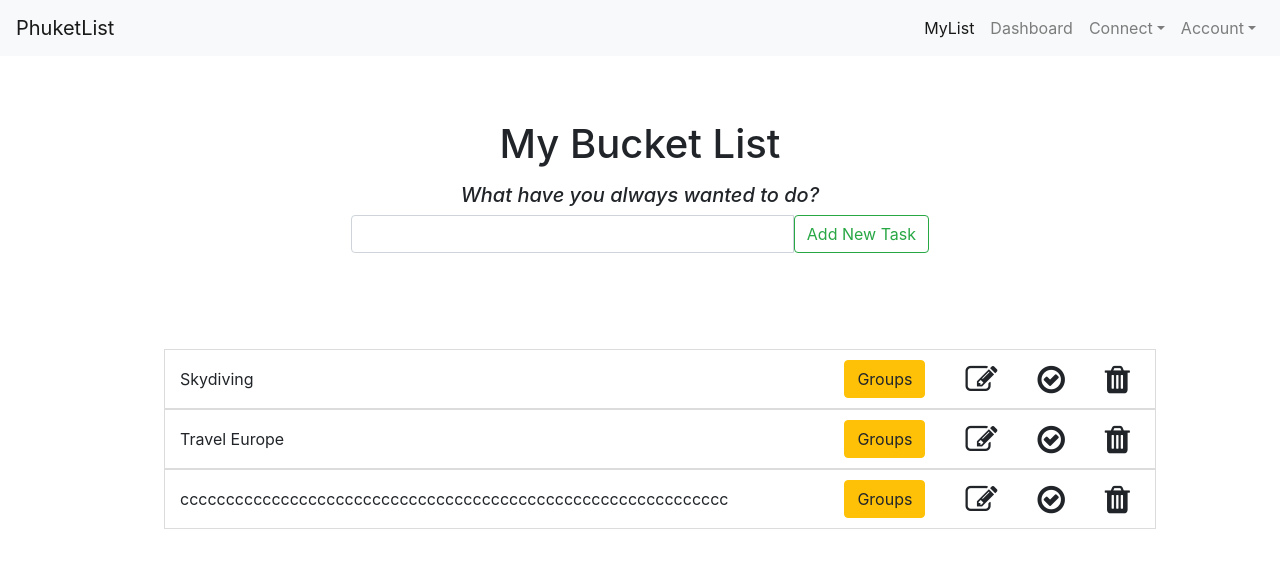
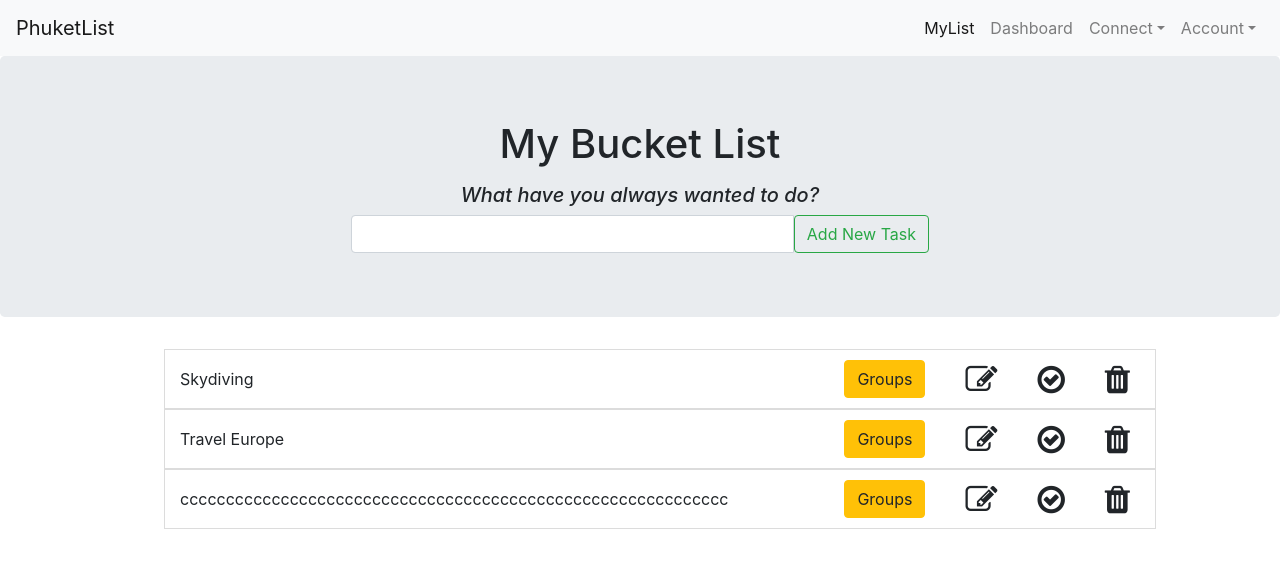
Before and after one commit to stevenGarciaDev/PhuketList, a React (Create React App) app in the folder front-end/: page / in a window 1280 px wide. Shown: the top 568 px of the page. Built offline with nearby package versions, Linux system fonts and the light colour scheme.

Commit message:
Clean markup by removing inline styles

```diff
--- a/front-end/src/index.css
+++ b/front-end/src/index.css
@@ -68,6 +68,10 @@ i {
 
 ------------- */
 
+#bucket-list-jumbotron {
+  /* background-color: #fff; */
+}
+
 .page-title {
   margin-bottom: 15px;
 }
@@ -75,6 +79,10 @@ i {
 .sub-header {
   font-size: 20px;
   font-style: italic;
+}
+
+.input-group {
+   margin: 0 auto;
 }
 
 @media (min-width: 1200px) {
--- a/front-end/src/pages/MyBucketList.jsx
+++ b/front-end/src/pages/MyBucketList.jsx
@@ -8,16 +8,17 @@ class MyBucketList extends Component {
     return (
       <div>
         <Navbar />
-        <div className="jumbotron bucket-list-jumbotron text-center" style={ { backgroundColor: "#fff" } }>
+
+        <div className="jumbotron text-center" id="bucket-list-jumbotron">
           <h1 className="page-title">My Bucket List</h1>
           <h2 className="sub-header">What have you always wanted to do?</h2>
 
-          <div className="input-group col-md-6 col-md-offset-3" style={ { margin: '0 auto' }}>
+          <div className="input-group col-md-6 col-md-offset-3">
             <input type="text" className="form-control" aria-label="Default" aria-describedby="inputGroup-sizing-default" />
             <button className="btn btn-outline-success" type="submit">Add New Task</button>
           </div>
+        </div>
 
-        </div>
         <BucketList />
       </div>
     );
```
